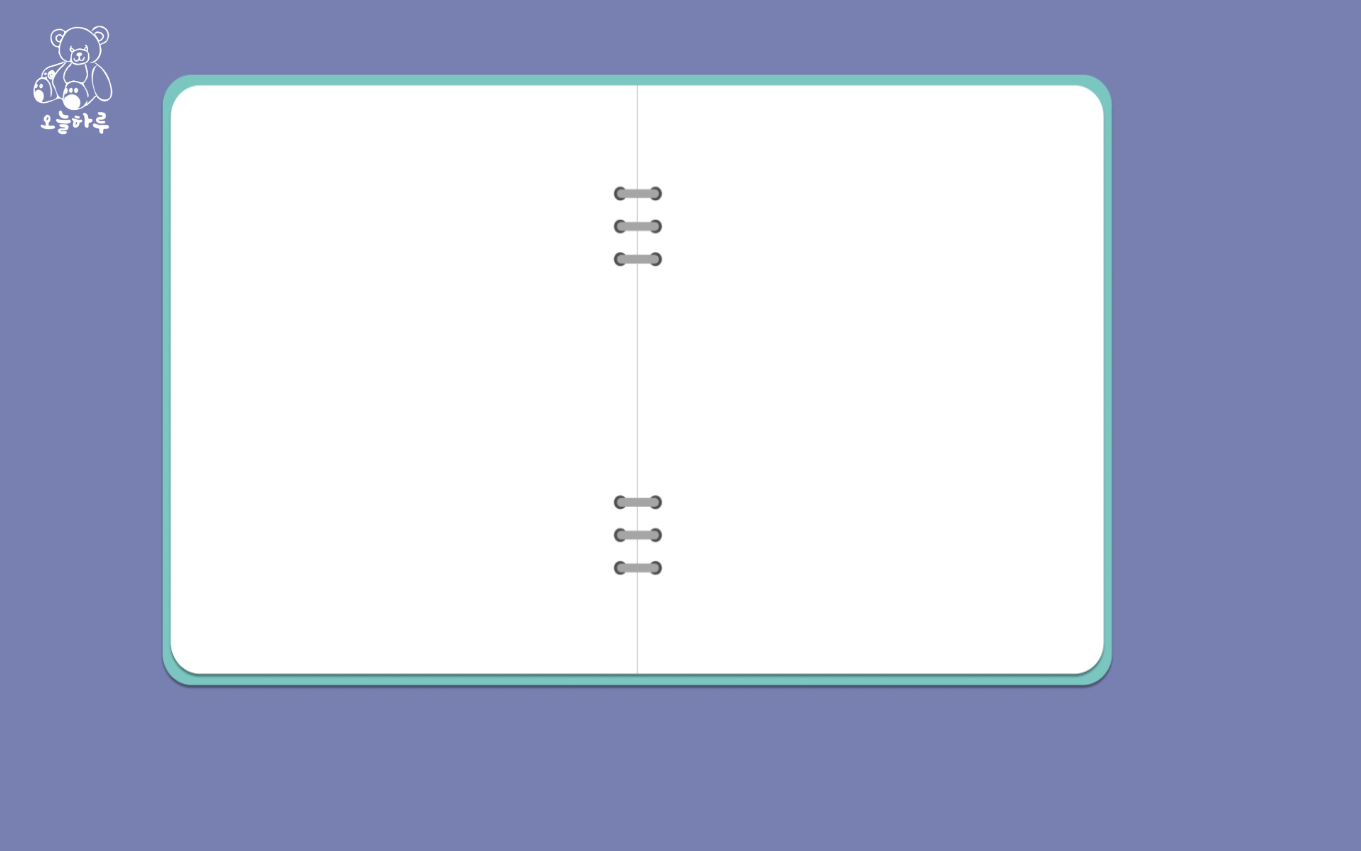
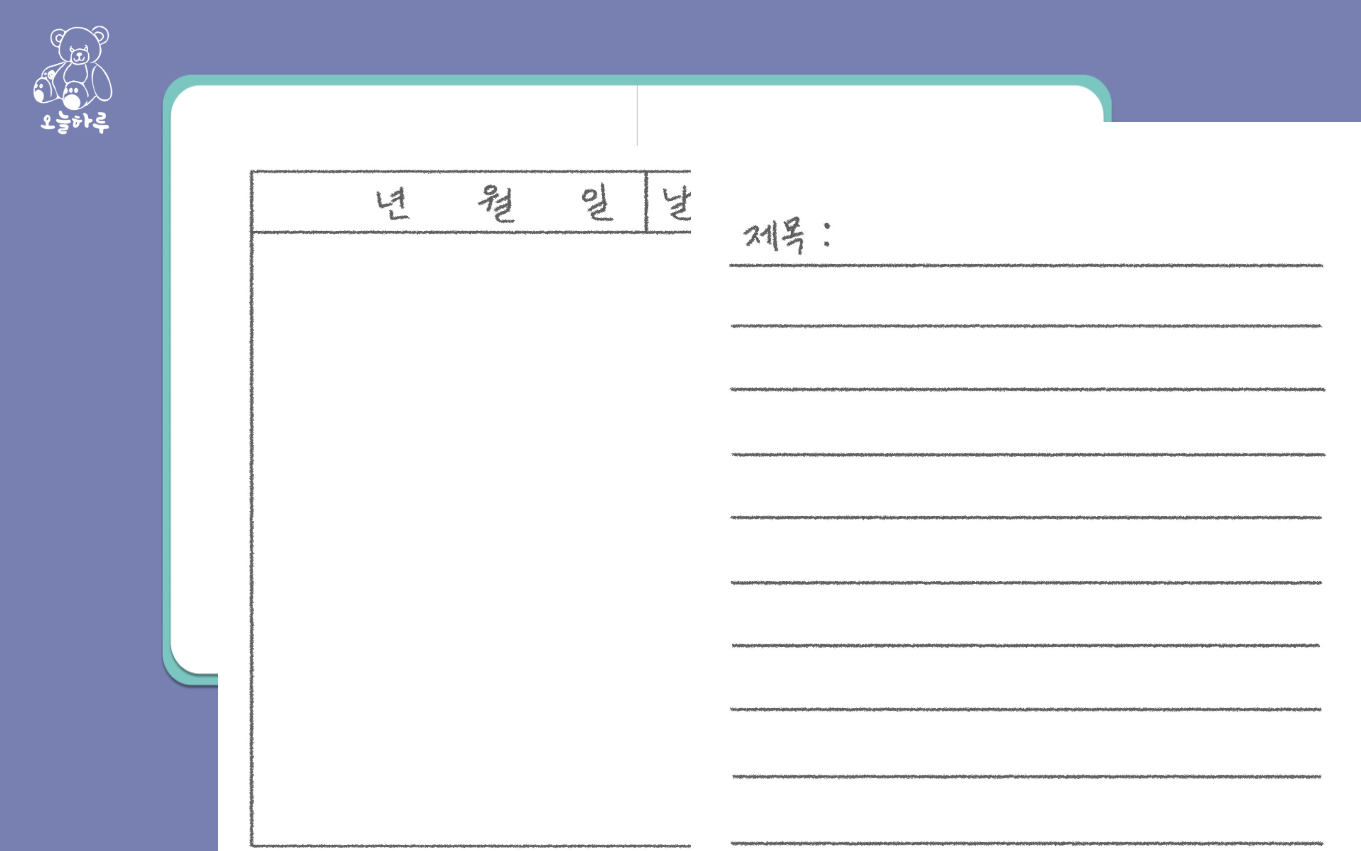
Before and after one commit to Twochi/Today_React, a React (Create React App) app: page /diarypage in a window 1280 px wide. Shown: the top 851 px of the page, 1361 px wide, since content can reach past the window. Built offline with nearby package versions, Linux system fonts and the light colour scheme; a web font is replaced by a local one.

Commit message:
jihye commit

```diff
--- a/src/pages/diary/DiaryPage.js
+++ /dev/null
@@ -1,18 +0,0 @@
-import style from "./DiaryPage.module.css";
-import Note from "../../layouts/Note";
-import "../../layouts/Default.css";
-import diaryImage from "../../images/DiaryImage.jpg";
-
-function DiaryPage() {
-  return (
-    <div className={style.diaryPage}>
-      <Note>
-        <div className={style.diaryBase}>
-          <img src={diaryImage} alt="Diary" className="diaryBase" />
-        </div>
-      </Note>
-    </div>
-  );
-}
-
-export default DiaryPage;
--- /dev/null
+++ b/src/pages/diary/DiaryPage.jsx
@@ -0,0 +1,19 @@
+import style from "./DiaryPage.module.css";
+import Note from "../../layouts/Note";
+import "../../layouts/Default.css";
+import diaryImage from "../../images/DiaryImage.jpg";
+import diaryImage2 from "../../images/DiaryImage2.jpg";
+
+function DiaryPage() {
+  return (
+    <>
+      <div className={style.mainContainer}>
+        <Note className={style.note}></Note>
+        <img src={diaryImage} alt="Diary" className={style.diaryImage} />
+        <img src={diaryImage2} alt="Diary" className={style.diaryImage2} />
+      </div>
+    </>
+  );
+}
+
+export default DiaryPage;
--- a/src/pages/diary/DiaryPage.module.css
+++ b/src/pages/diary/DiaryPage.module.css
@@ -1,15 +1,23 @@
-.dairyPage {
-  position: absolute;
-  display: flex;
-  justify-content: center;
-  align-items: center;
-  height: 100vh;
-  z-index: 100;
+.mainContainer {
+  position: relative;
 }
 
-.diaryBase {
-  position: relative; /* Note 컴포넌트의 z-index 설정을 고려하여 position을 relative로 설정합니다 */
-  z-index: 10000; /* Note 컴포넌트보다 위에 쌓이도록 설정합니다 */
-  max-width: 50%;
-  max-height: 50%;
+.diaryImage {
+  position: absolute;
+  top: 2%;
+  left: 17%;
+  z-index: 1;
+  size: 20px;
+  width: 670px;
+  height: 730px;
 }
+.diaryImage2 {
+  position: absolute;
+  top: -1%;
+  left: 54%;
+  bottom: 70%;
+  z-index: 1;
+  size: 20px;
+  width: 670px;
+  height: 760px;
+}
```
Also changed, not shown: src/images/DiaryImage.jpg, src/images/DiaryImage2.jpg (added).
